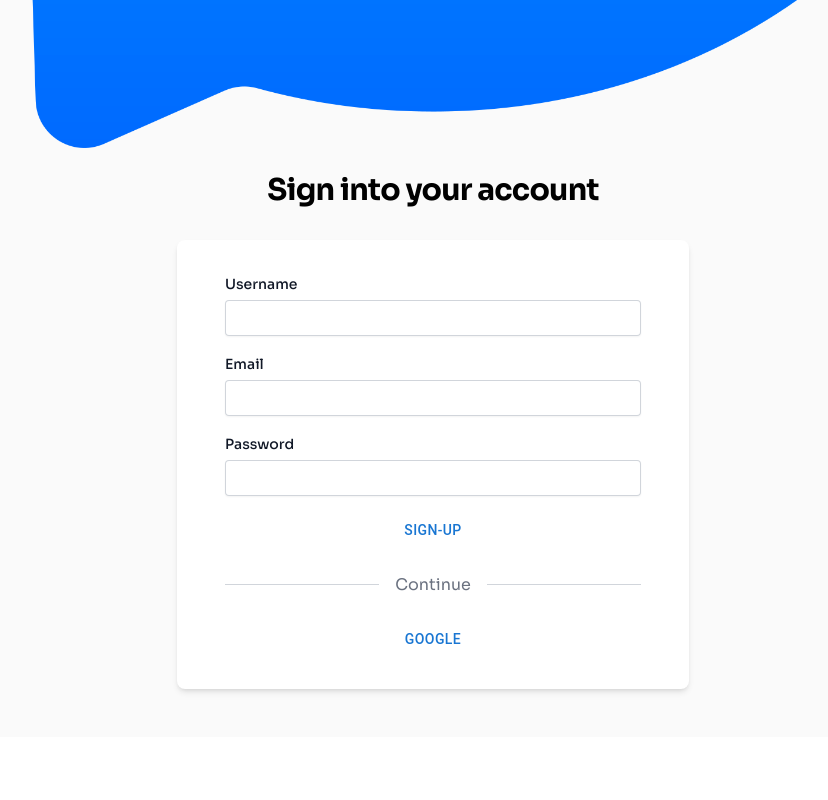
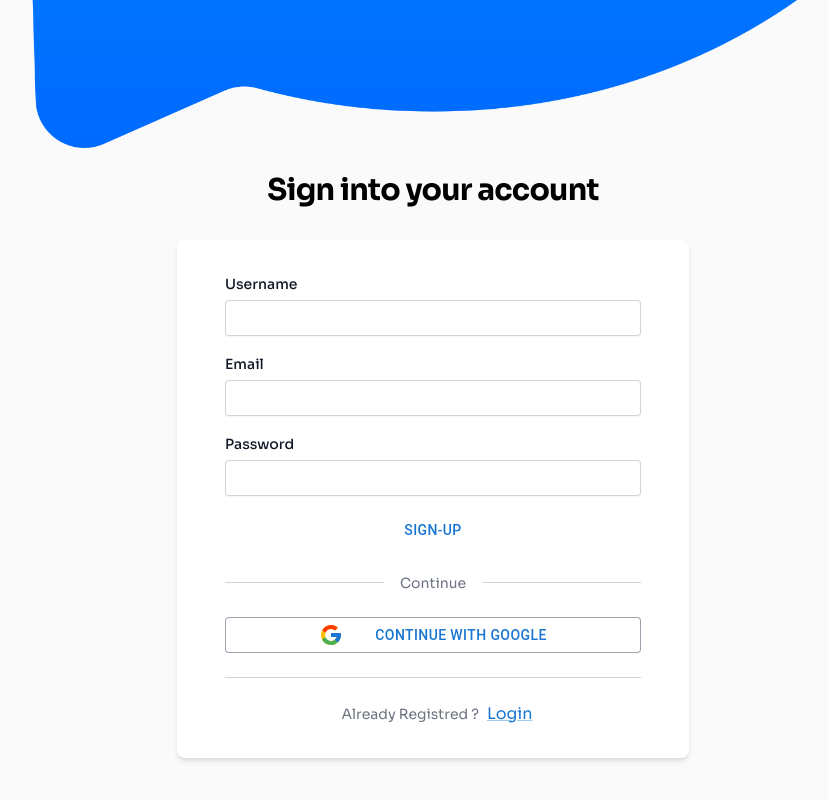
Before and after one commit to isurumanoddev/connectify, a Next.js app: page / in a window 1280 px wide. Shown: the part 1116-1916 px from the top of the page, without its empty margins (207-1035 px from the left). Before the commit the page ends 1853 px from the top, so only its background shows below. Built offline with nearby package versions, Linux system fonts and the light colour scheme.

Commit message:
Toggle variant between signup form and signin form

```diff
--- a/app/components/AuthForm.js
+++ b/app/components/AuthForm.js
@@ -6,6 +6,8 @@ import React, {useCallback, useState} from 'react';
 import Input from "@/app/components/Input";
 import {useForm} from "react-hook-form";
 import Buttons from "@/app/components/Buttons";
+import AuthSocialButton from "@/app/components/AuthSocialButton";
+import {Link} from "@mui/material";
 
 
 function AuthForm(label) {
@@ -88,18 +90,28 @@ function AuthForm(label) {
                             <div className={"w-full border-t border-gray-300"}/>
 
 
-                            <div className={"flex flex-row px-4 text-gray-500 "}>Continue
+                            <div className={"flex flex-row px-4 text-sm text-gray-500 "}>Continue
                             </div>
-                              <div className={"w-full border-t border-gray-300 "}/>
+                            <div className={"w-full border-t border-gray-300 "}/>
 
                         </div>
 
 
+                    </div>
+                    <div className={"mt-6 flex gap-2"}>
+                        <AuthSocialButton onClick={() => socialAction('google')}/>
+                    </div>
+                    <div className={" mt-6 w-full border-t border-gray-300"}/>
+                    <div className={" mt-6 flex flex-row items-center justify-center"}>
+                        <div className={" flex flex-row px-2 text-sm text-gray-500 justify-center "}>
+                            {variant === "LOGIN" ? "New to Connectify ?" : "Already Registred ?"}
+                        </div>
+                        <Link onClick={toogleVariant} className={"cursor-pointer underline  flex flex-row text-sm text-gray-500 justify-center "}>
+                            {variant === "LOGIN" ? "Register " : "Login "}
+                        </Link>
 
                     </div>
-                    <div className={"mt-6 flex gap-2"}>
-                          <Buttons label={"Google"} fullwidth/>
-                    </div>
+
 
                 </div>
 
--- a/app/components/AuthSocialButton.js
+++ b/app/components/AuthSocialButton.js
@@ -1,8 +1,15 @@
-import React from 'react';
+import {Button} from "@mui/material";
+import {FcGoogle} from "react-icons/fc";
 
-function AuthSocialButton(props) {
+
+function AuthSocialButton({onClick}) {
     return (
-        <div></div>
+        <Button onClick={onClick}
+                className={"flex ring-1 ring-inset ring-gray-400 flex-row gap-8 py-2 font-semibold  justify-center items-center w-full text-gray-500 "}>
+            <FcGoogle className={"text-2xl"}/><div className={"text-sm"}>
+            Continue with google
+        </div>
+        </Button>
     );
 }
 
```
